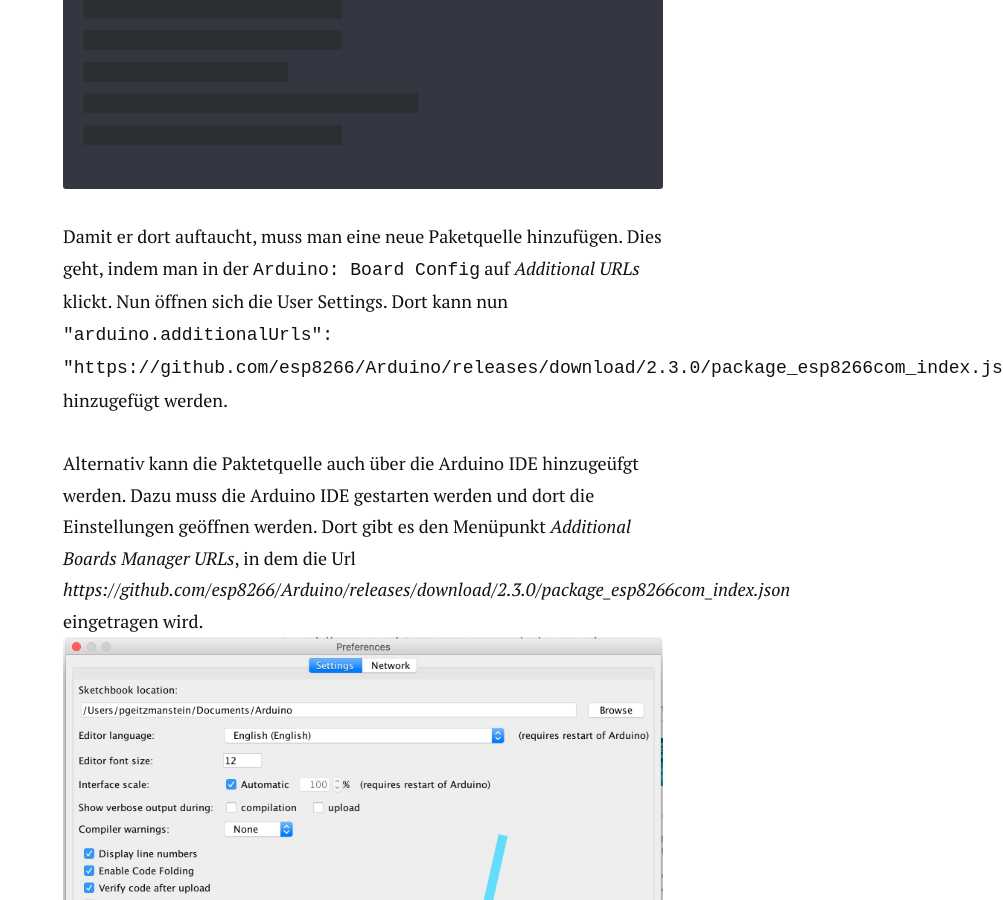
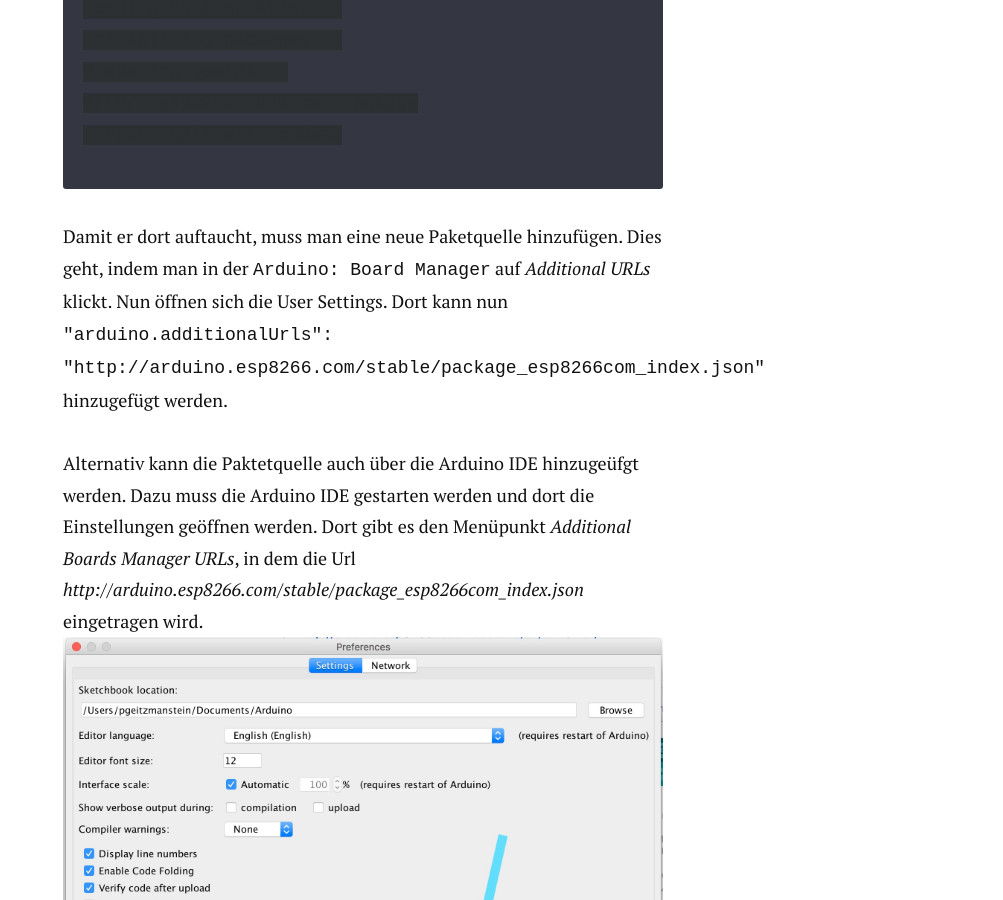
Before and after one commit to duglah/duglah.github.io, a Jekyll site: the page built from _posts/2017-07-13-vs-code-esp8266-hello-world.markdown, in a window 1280 px wide and 900 px high, scrolled down 2509 px. Shown: the whole window, without its empty margins (277-1280 px from the left). Built offline with Jekyll 4.4.1, drawn with Linux system fonts in a browser that asks for light colours; nearby versions of some CDN libraries; comment, search, counter and statistics services are not loaded.

Commit message:
Changed Esp8266 board manager url and small fix

```diff
--- a/_posts/2017-07-13-vs-code-esp8266-hello-world.markdown
+++ b/_posts/2017-07-13-vs-code-esp8266-hello-world.markdown
@@ -41,13 +41,13 @@ Error: esp8266: Unknown package
 {% endhighlight %}
 
 Damit er dort auftaucht, muss man eine neue Paketquelle hinzufügen.
-Dies geht, indem man in der `Arduino: Board Config` auf *Additional URLs* klickt.
-Nun öffnen sich die User Settings. Dort kann nun `"arduino.additionalUrls": "https://github.com/esp8266/Arduino/releases/download/2.3.0/package_esp8266com_index.json"` hinzugefügt werden.
+Dies geht, indem man in der `Arduino: Board Manager` auf *Additional URLs* klickt.
+Nun öffnen sich die User Settings. Dort kann nun `"arduino.additionalUrls": "http://arduino.esp8266.com/stable/package_esp8266com_index.json"` hinzugefügt werden.
 
 
 Alternativ kann die Paktetquelle auch über die Arduino IDE hinzugeüfgt werden.
 Dazu muss die Arduino IDE gestarten werden und dort die Einstellungen geöffnen werden.
-Dort gibt es den Menüpunkt *Additional Boards Manager URLs*, in dem die Url *https://github.com/esp8266/Arduino/releases/download/2.3.0/package_esp8266com_index.json* eingetragen wird.
+Dort gibt es den Menüpunkt *Additional Boards Manager URLs*, in dem die Url *http://arduino.esp8266.com/stable/package_esp8266com_index.json* eingetragen wird.
 ![Additional Boards Manager URLs](/assets/img/blog/arduinoideaddsources.jpg)
 
 Nun kann in der Arduino IDE unter *Tools > Board: "XYZ" > Boards Manager* nach dem *ESP8266* gesucht wrden und das Board installiert werden.
```
